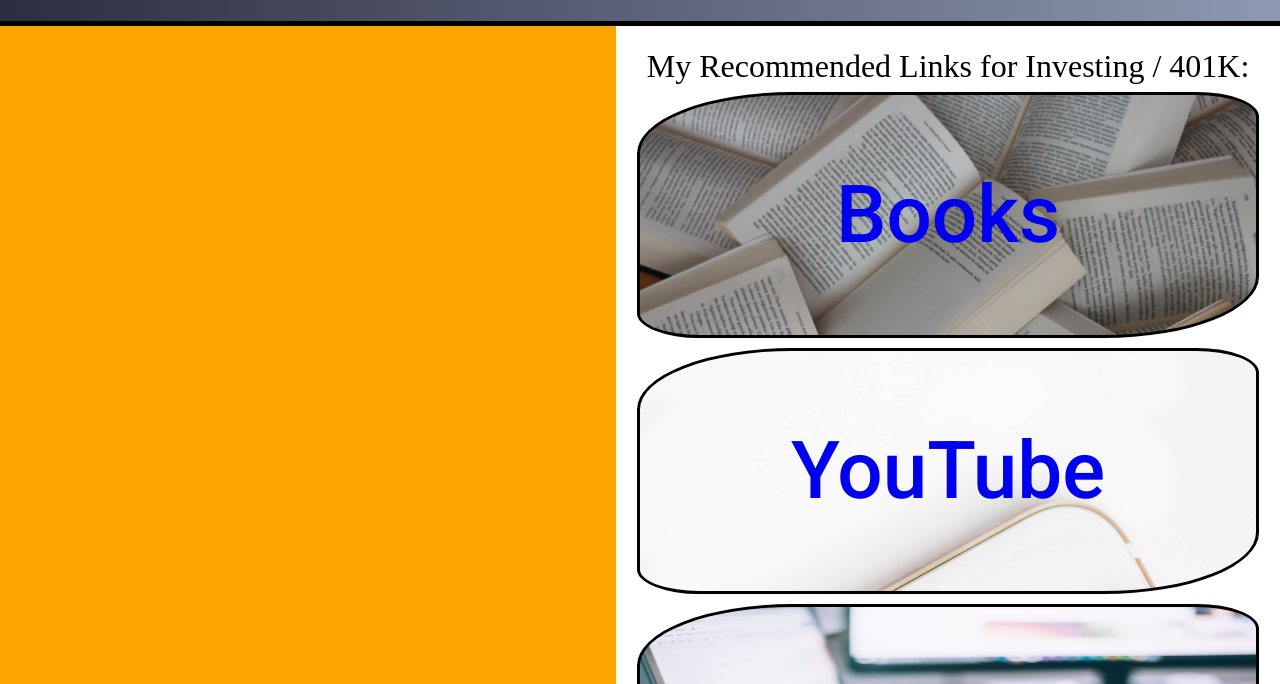
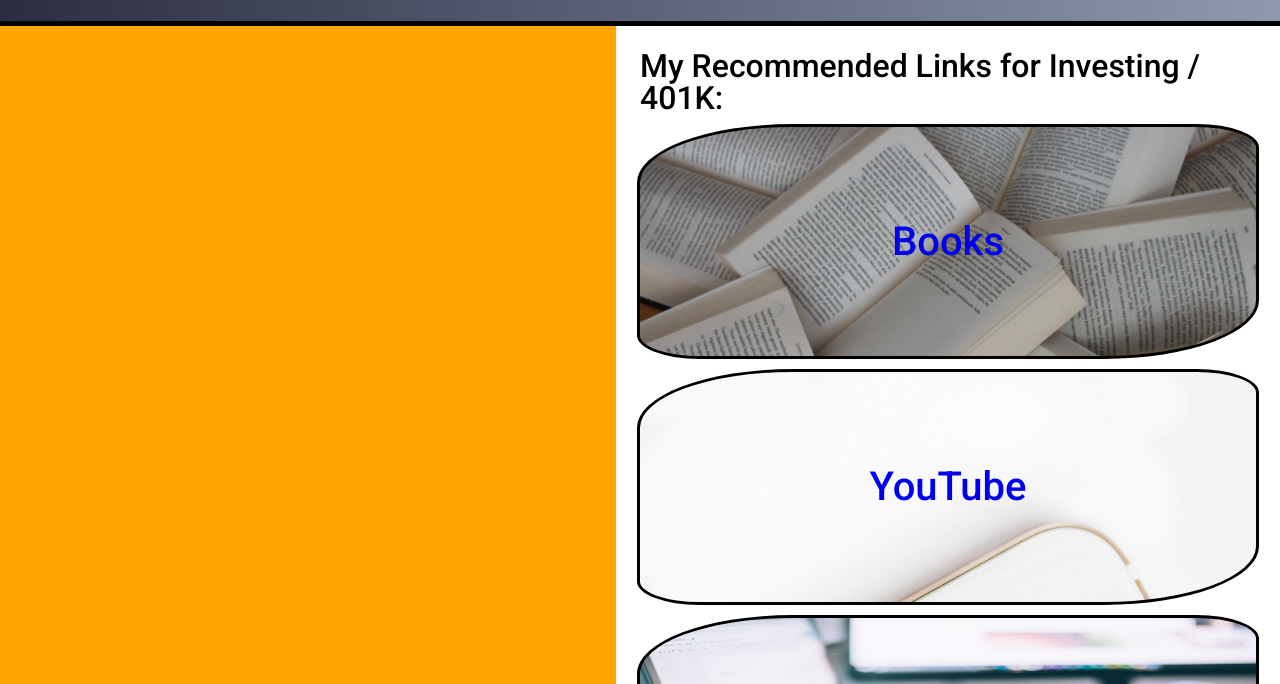
Before and after one commit to randallcode/StockProject, a plain HTML site: page index.html in a window 1280 px wide. Shown: the part 94-778 px from the top of the page. Drawn offline with Linux system fonts and the light colour scheme.

Commit message:
Changed the font size of the flex items on the right column.

```diff
--- a/style.css
+++ b/style.css
@@ -85,7 +85,7 @@ nav {
 
 
 .topa:hover {
-  opacity: 0.7;
+  color: #d11212;
 }
 
 .nav-ul a {
@@ -136,7 +136,7 @@ nav {
   border: black solid 3px;
   border-radius: 25% 10%;
   margin-top: 10px;
-  font-size: 5rem;
+  font-size: 2.5rem;
   font-family: 'Roboto', sans-serif;
   text-decoration: none;
   color: black;
@@ -187,16 +187,9 @@ text-decoration: none;
 
 
 
-
-
-
-
-
-
-
-
 h2 {
     font-size: 2rem;
+    font-family: 'Roboto', sans-serif;
 
 }
 
```
